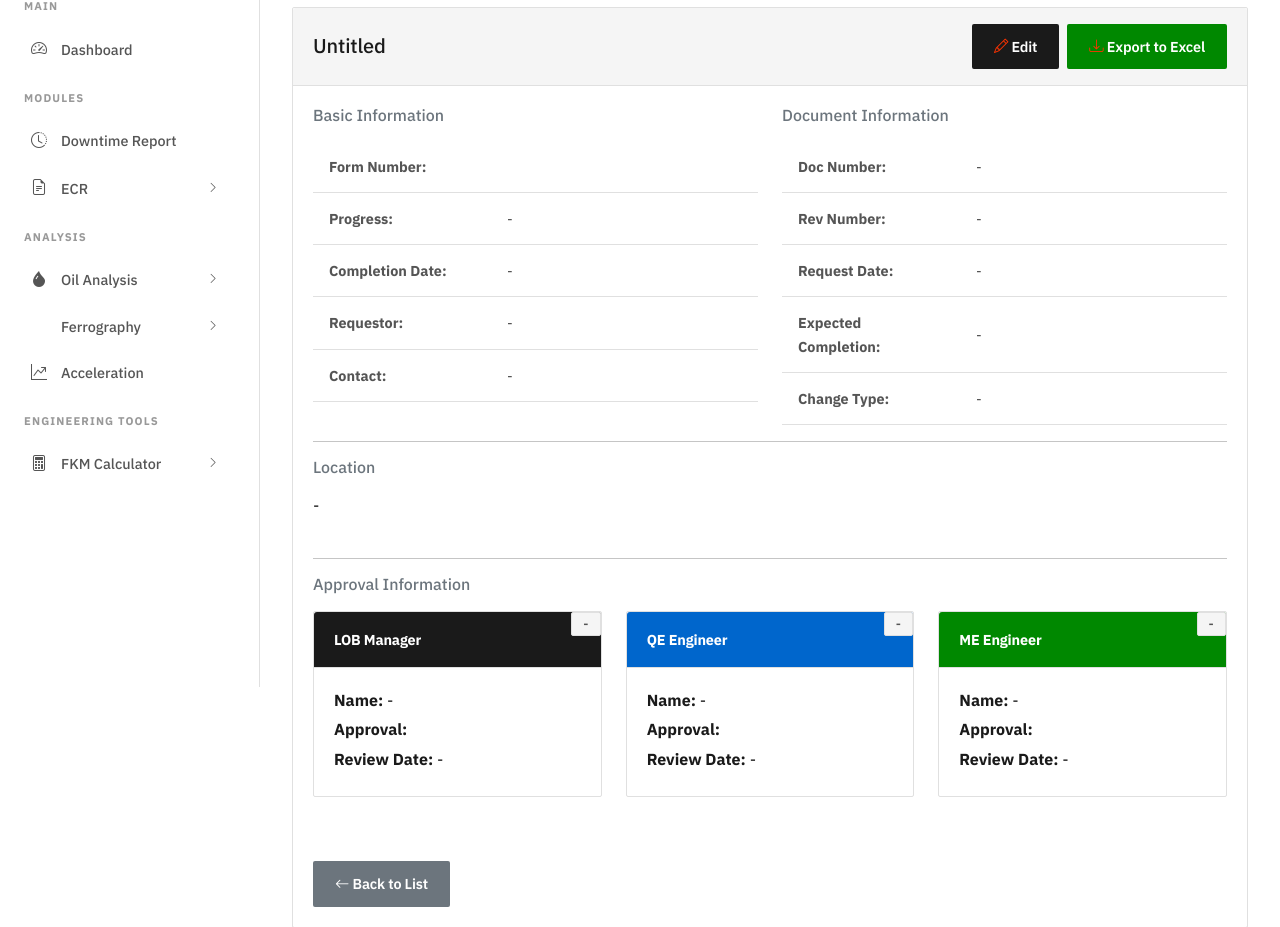
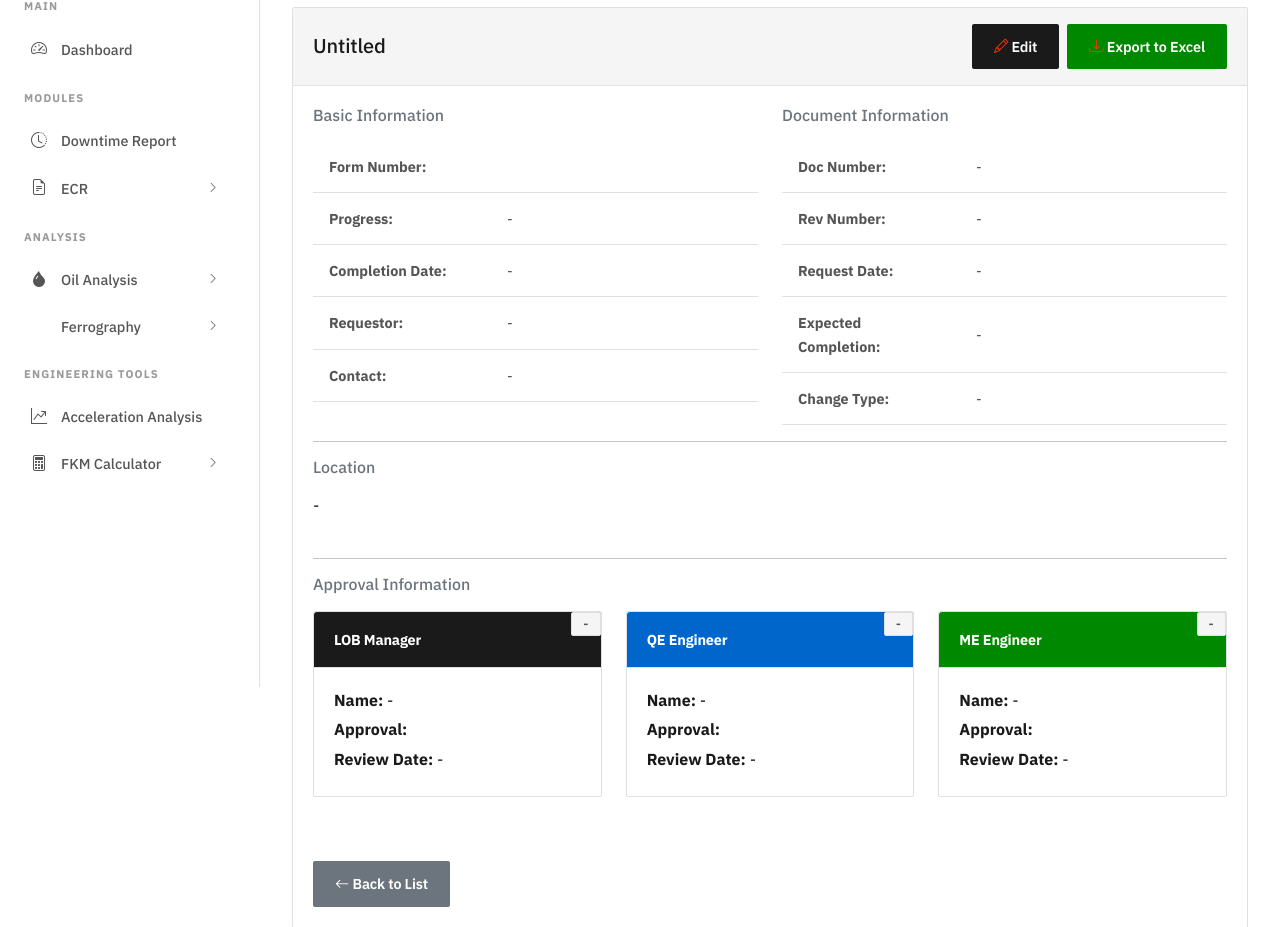
Before and after one commit to Zhou-Joe/Mechanical_Site, a Django app: template ecr/templates/ecr/ecr_detail.html in a window 1280 px wide. Shown: the part 113-1040 px from the top of the page. Run offline with Django 5.2, Linux system fonts and the light colour scheme; the template is opened without the code that fills it, so the values that code supplies are empty; some libraries are stand-ins or nearby versions.

Commit message:
Move Acceleration module to Engineering Tools section in sidebar
- Moved Acceleration Analysis from "Analysis" section to "Engineering Tools"
- Renamed menu item from "Acceleration" to "Acceleration Analysis"
- Consolidated Engineering Tools section to include:
  - Acceleration Analysis
  - FKM Calculator (with submenu)

```diff
--- a/oil_records/templates/oil_records/base_me.html
+++ b/oil_records/templates/oil_records/base_me.html
@@ -763,15 +763,15 @@
                 </a>
             </div>
 
-            <!-- 加速度数据分析模块 -->
+            <div class="menu-category">Engineering Tools</div>
+
+            <!-- Acceleration Analysis Module -->
             <div class="nav-item">
                 <a href="{% url 'acceleration_reader:home' %}" class="nav-link {% if 'acceleration' in request.resolver_match.url_name %}active{% endif %}">
                     <i class="bi bi-graph-up-arrow"></i>
-                    <span class="nav-text">Acceleration</span>
+                    <span class="nav-text">Acceleration Analysis</span>
                 </a>
             </div>
-
-            <div class="menu-category">Engineering Tools</div>
 
             <!-- FKM Calculator Module -->
             <div class="nav-item has-submenu">
```
